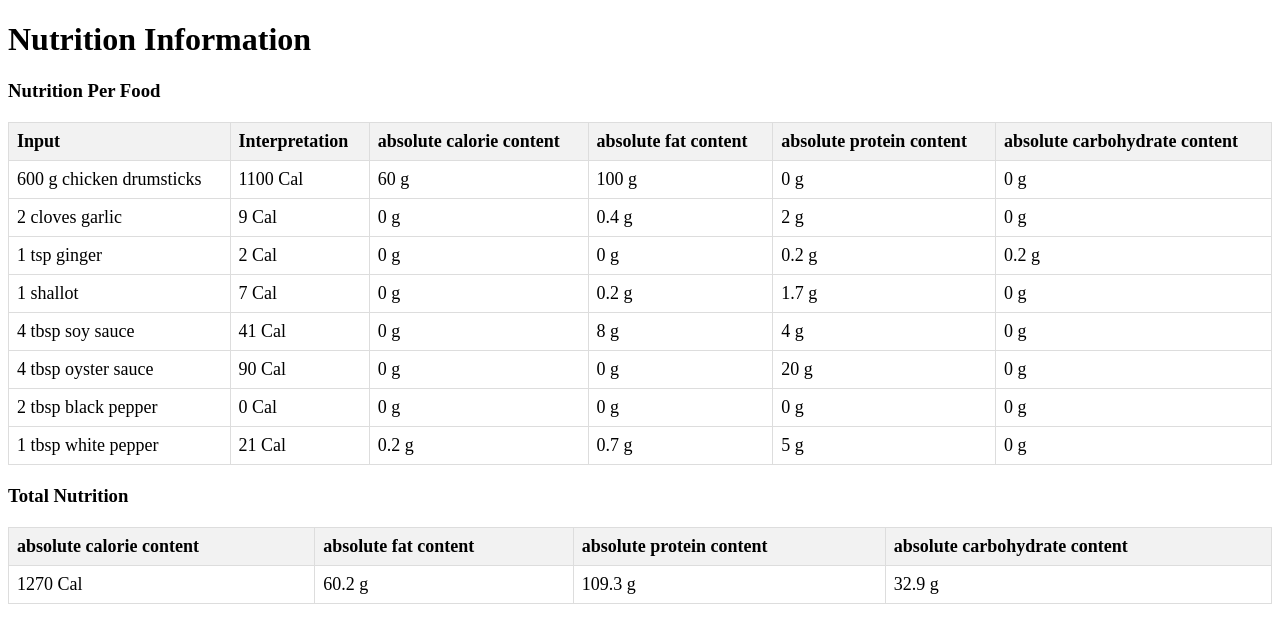
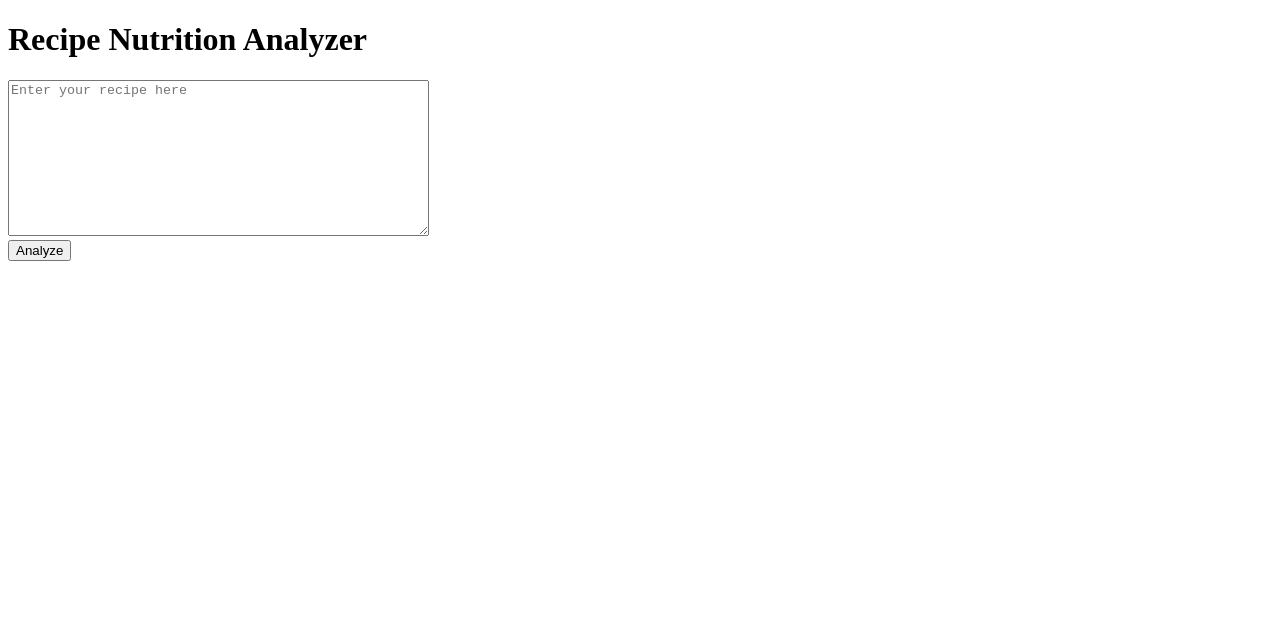
Before and after one commit to junwatu/recipe-nutritional-analysis, a React (Vite) app in the folder app/: page / in a window 1280 px wide. Shown: the top 642 px of the page. Built offline with nearby package versions, Linux system fonts and the light colour scheme.

Commit message:
update client ui

```diff
--- a/app/src/App.jsx
+++ b/app/src/App.jsx
@@ -1,9 +1,16 @@
+import { useState } from 'react'
+import axios from 'axios'
 import ReactMarkdown from 'react-markdown'
 import remarkGfm from 'remark-gfm'
 import './App.css'
 
-// eslint-disable-next-line react/prop-types
-const MarkdownContent = ({ content }) => {
+const App = () => {
+	const [recipe, setRecipe] = useState('')
+	const [markdown, setMarkdown] = useState('')
+	const [loading, setLoading] = useState(false)
+
+  // eslint-disable-next-line react/prop-types
+  const MarkdownContent = ({ content }) => {
 	return (
 		<ReactMarkdown
 			className="markdown-content"
@@ -20,30 +27,39 @@ const MarkdownContent = ({ content }) => {
 	)
 }
 
-const markdown = `
-### Nutrition Per Food
-| Input                    | Interpretation  | absolute calorie content | absolute fat content | absolute protein content | absolute carbohydrate content |
-|--------------------------|-----------------|--------------------------|----------------------|--------------------------|-------------------------------|
-| 600 g chicken drumsticks | 1100 Cal        | 60 g                     | 100 g                | 0 g                      | 0 g                           |
-| 2 cloves garlic          | 9 Cal           | 0 g                      | 0.4 g                | 2 g                      | 0 g                           |
-| 1 tsp ginger             | 2 Cal           | 0 g                      | 0 g                  | 0.2 g                    | 0.2 g                         |
-| 1 shallot                | 7 Cal           | 0 g                      | 0.2 g                | 1.7 g                    | 0 g                           |
-| 4 tbsp soy sauce         | 41 Cal          | 0 g                      | 8 g                  | 4 g                      | 0 g                           |
-| 4 tbsp oyster sauce      | 90 Cal          | 0 g                      | 0 g                  | 20 g                     | 0 g                           |
-| 2 tbsp black pepper      | 0 Cal           | 0 g                      | 0 g                  | 0 g                      | 0 g                           |
-| 1 tbsp white pepper      | 21 Cal          | 0.2 g                    | 0.7 g                | 5 g                      | 0 g                           |
+	const handleAnalyze = async () => {
+		setLoading(true)
+    setMarkdown('')
+		try {
+			const response = await axios.post('http://localhost:3000/analyze', { ingredients: recipe })
+			setMarkdown(response.data.content)
+		} catch (error) {
+			console.error('Error analyzing recipe:', error)
+		} finally {
+			setLoading(false)
+		}
+	}
 
-### Total Nutrition
-| absolute calorie content | absolute fat content | absolute protein content | absolute carbohydrate content |
-|--------------------------|----------------------|--------------------------|-------------------------------|
-| 1270 Cal                 | 60.2 g               | 109.3 g                  | 32.9 g                        |
-`
-
-const App = () => {
 	return (
 		<div>
-			<h1>Nutrition Information</h1>
-			<MarkdownContent content={markdown} />
+			<h1>Recipe Nutrition Analyzer</h1>
+			<textarea
+				value={recipe}
+				onChange={e => setRecipe(e.target.value)}
+				placeholder="Enter your recipe here"
+				rows="10"
+				cols="50"
+			/>
+			<br />
+			<button onClick={handleAnalyze} disabled={loading}>
+				{loading ? 'Analyzing...' : 'Analyze'}
+			</button>
+			{markdown && (
+				<div>
+					<h2>Nutrition Information</h2>
+					<MarkdownContent content={markdown} />
+				</div>
+			)}
 		</div>
 	)
 }
```
